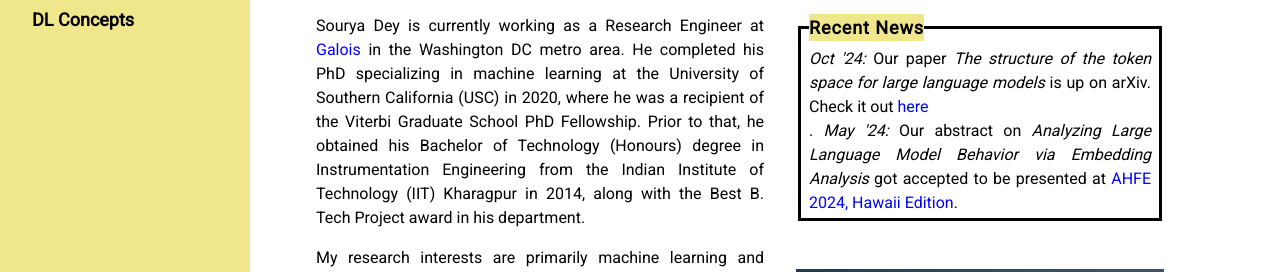
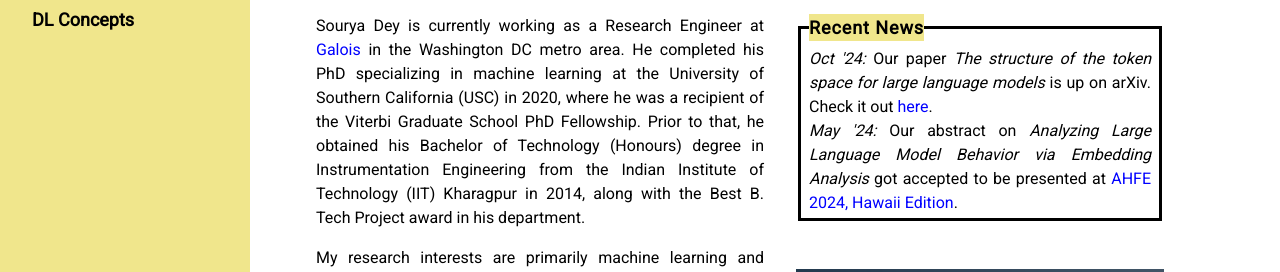
Before and after one commit to souryadey/souryadey.github.io, a Jekyll site: the page built from index.html, in a window 1280 px wide. Shown: the part 327-599 px from the top of the page. Built offline with Jekyll 4.4.1, drawn with Linux system fonts in a browser that asks for light colours.

Commit message:
fix period

```diff
--- a/index.html
+++ b/index.html
@@ -71,7 +71,7 @@ fieldset {
 		<form style="margin-top:1em;">
 			<fieldset>
 				<legend style="font-size:large; letter-spacing:0.05em; background-color:khaki;"><b>Recent News</b></legend>
-                <i>Oct '24:</i> Our paper <i>The structure of the token space for large language models</i> is up on arXiv. Check it out <a class="inlink" href="https://arxiv.org/abs/2410.08993" target="_blank">here</a><br>.
+                <i>Oct '24:</i> Our paper <i>The structure of the token space for large language models</i> is up on arXiv. Check it out <a class="inlink" href="https://arxiv.org/abs/2410.08993" target="_blank">here</a>.<br>
                 <i>May '24:</i> Our abstract on <i>Analyzing Large Language Model Behavior via Embedding Analysis</i> got accepted to be presented at <a class="inlink" href="https://www.hawaii.ahfe.org/" target="_blank">AHFE 2024, Hawaii Edition</a>.
 			</fieldset>
 		</form>
```
